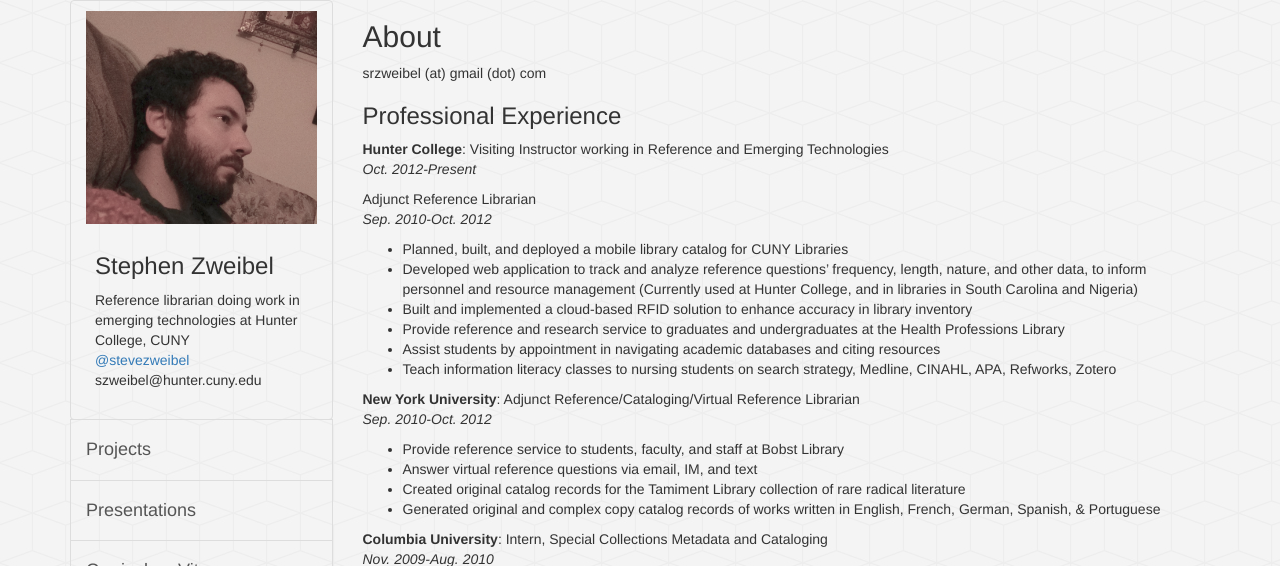
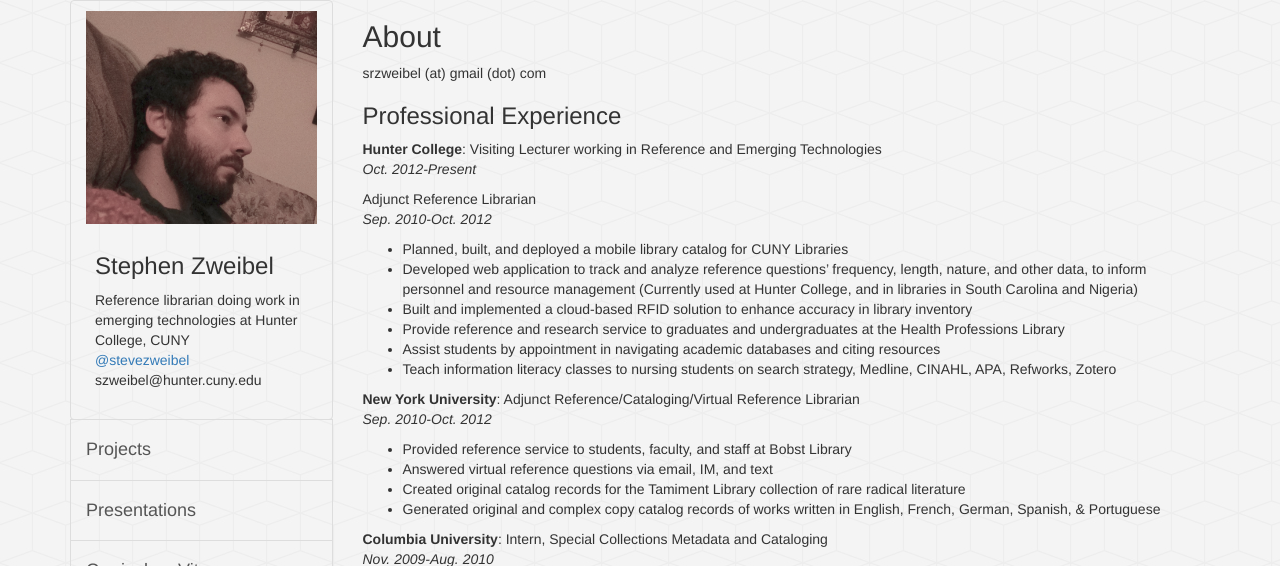
Before and after one commit to szweibel/szweibel.github.io, a Jekyll site: the page built from about.html, in a window 1280 px wide and 1400 px high. Shown: the top 566 px of the window. Built offline with Jekyll 4.4.1, drawn with Linux system fonts in a browser that asks for light colours; nearby versions of some CDN libraries; some of the changed text lies outside the part shown.

Commit message:
improve cv

```diff
--- a/about.html
+++ b/about.html
@@ -8,7 +8,7 @@
 
 <h3 id="professionalexperience">Professional Experience</h3>
 
-<p><strong>Hunter College</strong>: Visiting Instructor working in Reference and Emerging Technologies<br/>
+<p><strong>Hunter College</strong>: Visiting Lecturer working in Reference and Emerging Technologies<br/>
 <em>Oct. 2012-Present</em> </p>
 
 <p>Adjunct Reference Librarian<br/>
@@ -33,9 +33,9 @@
 <em>Sep. 2010-Oct. 2012</em></p>
 
 <ul>
-<li>Provide reference service to students, faculty, and staff at Bobst
+<li>Provided reference service to students, faculty, and staff at Bobst
 Library</li>
-<li>Answer virtual reference questions via email, IM, and text</li>
+<li>Answered virtual reference questions via email, IM, and text</li>
 <li>Created original catalog records for the Tamiment Library collection
 of rare radical literature</li>
 <li>Generated original and complex copy catalog records of works written
```
Also changed, not shown: other parts of about.html (+2 -1 lines).
